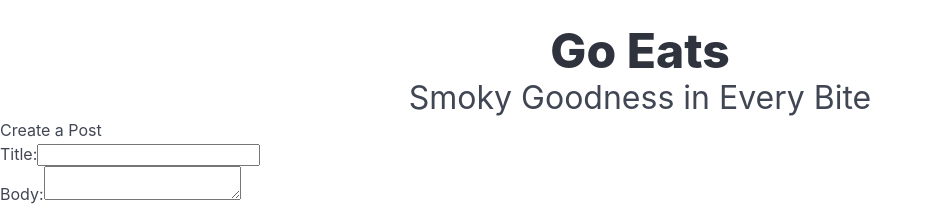
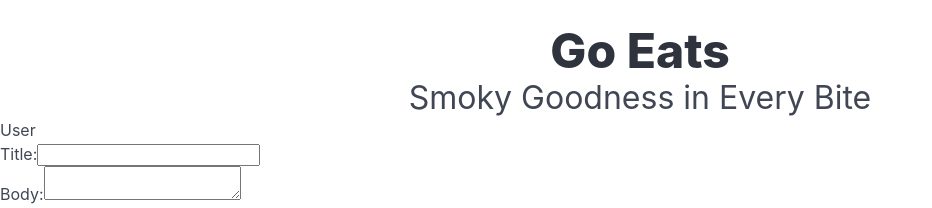
Before and after one commit to mukulmantosh/food_delivery_frontend, a React (Vite) app: page /user/create in a window 1280 px wide. Shown: the top 208 px of the page, without its empty margins (0-932 px from the left). Built offline with nearby package versions, Linux system fonts and the light colour scheme.

Commit message:
Initial Commit

```diff
--- a/src/components/NewUser.tsx
+++ b/src/components/NewUser.tsx
@@ -38,7 +38,7 @@ function NewUser() {
 
     return (
         <div>
-            <h2>Create a Post</h2>
+            <h2>User</h2>
             <form onSubmit={handleSubmit}>
                 <div>
                     <label htmlFor="title">Title:</label>
```
